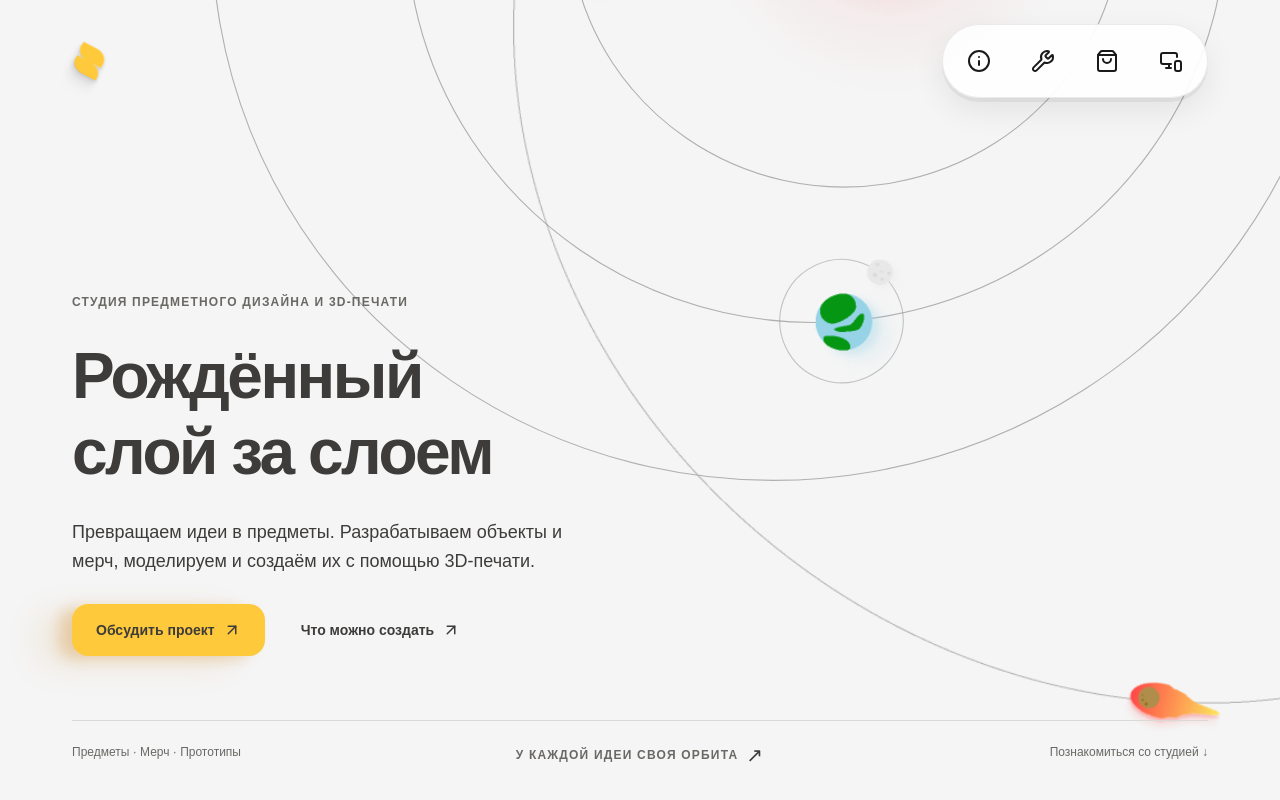
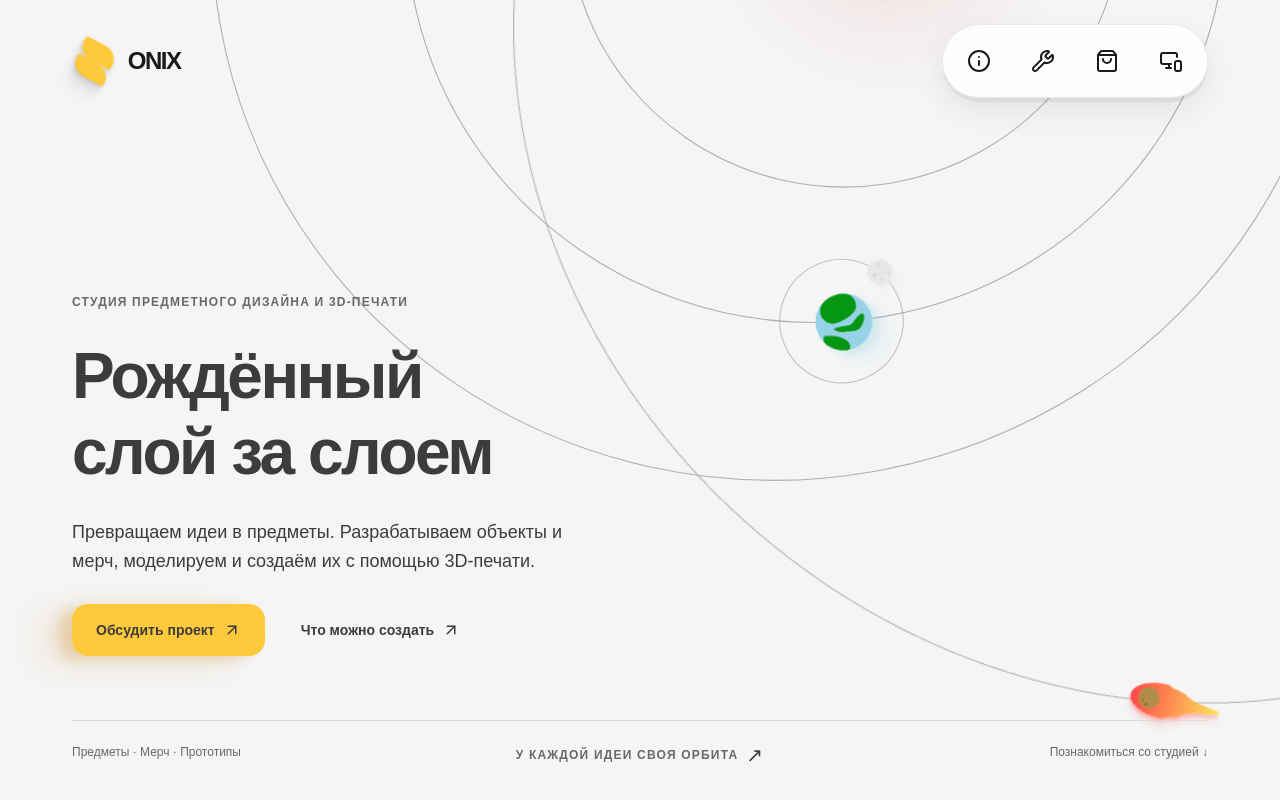
Before and after one commit to onix-fun/website, a React (Vite) app in the folder frontend/: page / in a window 1280 px wide. Built offline with nearby package versions, Linux system fonts and the light colour scheme.

Commit message:
fix(frontend): balance header logo and navigation

```diff
--- a/frontend/src/common/ui/logo.tsx
+++ b/frontend/src/common/ui/logo.tsx
@@ -6,6 +6,9 @@ import { OnixMark } from './onix-mark'
 export interface LogoSizes {
   /** Rendered mark height (px); width follows the mark's own aspect ratio. */
   height: number
+  /** Wordmark font size and mark/wordmark spacing are resolved per breakpoint. */
+  wordmarkSize: number
+  gap: number
 }
 
 export interface Props {
@@ -51,8 +54,16 @@ export function Logo({
         aria-label={label}
         tabIndex={hidden ? -1 : undefined}
         className="flex items-center rounded-[var(--radius-sm)] focus-visible:outline-2 focus-visible:outline-offset-4 focus-visible:outline-[var(--nav-focus)]"
+        style={{ gap: sizes.gap }}
       >
         <Icon className="h-full w-auto shrink-0 overflow-visible" style={{ height: sizes.height }} />
+        <span
+          aria-hidden="true"
+          className="font-extrabold uppercase leading-none tracking-[-0.06em] text-[var(--color-ink)]"
+          style={{ fontSize: sizes.wordmarkSize }}
+        >
+          ONIX
+        </span>
       </Link>
     </div>
   )
--- a/frontend/src/features/header/model/header-metrics.ts
+++ b/frontend/src/features/header/model/header-metrics.ts
@@ -10,6 +10,9 @@ export interface HeaderMetrics {
   headerMaxWidth: number
   /** Rendered brand-mark height (px); width follows the mark's aspect ratio. */
   logoHeight: number
+  /** Brand wordmark size and spacing, balanced against the nav capsule. */
+  logoWordmarkSize: number
+  logoGap: number
   itemSize: number
   itemLabelMax: number
   iconSize: number
@@ -47,7 +50,9 @@ export function getHeaderMetrics({ isMobile, isCompact }: HeaderViewport): Heade
       headerInline: 24,
       headerHeight: 62,
       headerMaxWidth: 1296,
-      logoHeight: 34,
+      logoHeight: 44,
+      logoWordmarkSize: 18,
+      logoGap: 8,
       itemSize: 48,
       itemLabelMax: 260,
       iconSize: 22,
@@ -66,7 +71,9 @@ export function getHeaderMetrics({ isMobile, isCompact }: HeaderViewport): Heade
       headerInline: 40,
       headerHeight: 62,
       headerMaxWidth: 1296,
-      logoHeight: 40,
+      logoHeight: 48,
+      logoWordmarkSize: 22,
+      logoGap: 9,
       itemSize: 48,
       itemLabelMax: 260,
       iconSize: 22,
@@ -84,7 +91,9 @@ export function getHeaderMetrics({ isMobile, isCompact }: HeaderViewport): Heade
     headerInline: 72,
     headerHeight: 62,
     headerMaxWidth: 1296,
-    logoHeight: 40,
+    logoHeight: 52,
+    logoWordmarkSize: 24,
+    logoGap: 10,
     itemSize: 56,
     itemLabelMax: 300,
     iconSize: 24,
--- a/frontend/src/features/header/ui/AppHeader.tsx
+++ b/frontend/src/features/header/ui/AppHeader.tsx
@@ -128,7 +128,11 @@ export function AppHeader({
 
                         <Logo
                             hidden={model.logoHidden}
-                            sizes={{ height: metrics.logoHeight }}
+                            sizes={{
+                                height: metrics.logoHeight,
+                                wordmarkSize: metrics.logoWordmarkSize,
+                                gap: metrics.logoGap,
+                            }}
                         />
                     </Stack>
                 </Container>
```
